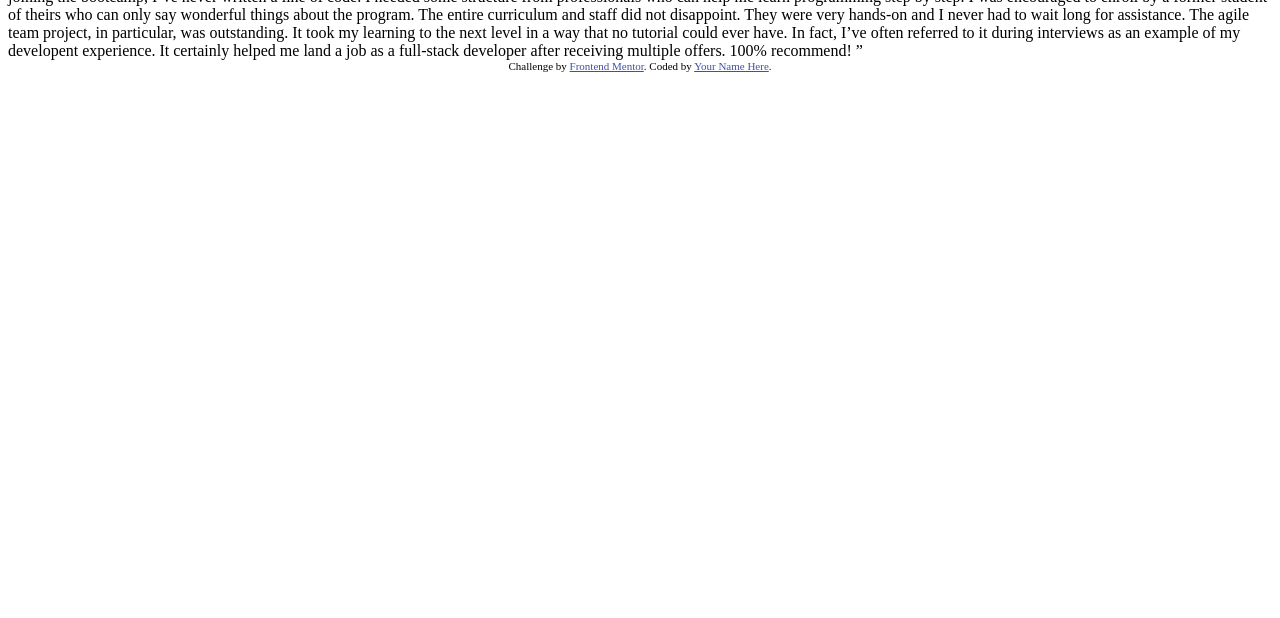
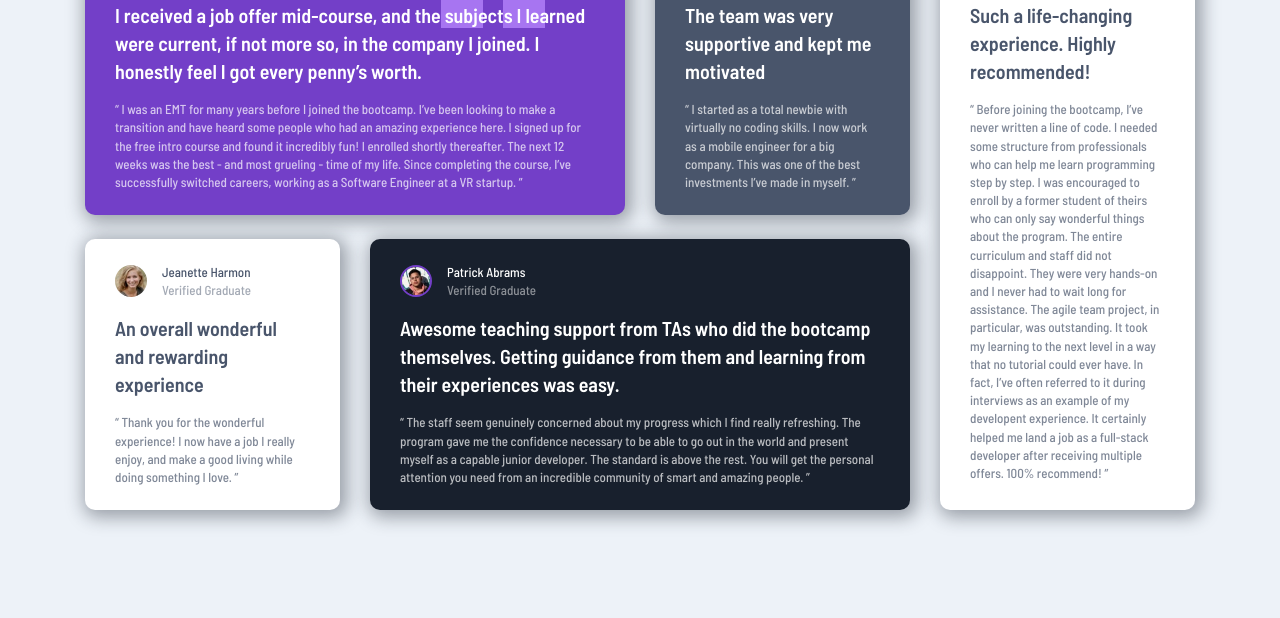
Before and after one commit to axevldk/Testimonial-Grid-Section-main, a plain HTML site: page index.html in a window 1280 px wide. Shown: the part 182-800 px from the top of the page. Drawn offline with Linux system fonts and the light colour scheme.

Commit message:
updated style and markup

```diff
--- a/index.html
+++ b/index.html
@@ -3,74 +3,92 @@
 <head>
   <meta charset="UTF-8">
   <meta name="viewport" content="width=device-width, initial-scale=1.0"> <!-- displays site properly based on user's device -->
-
   <link rel="icon" type="image/png" sizes="32x32" href="./images/favicon-32x32.png">
-
-  <title>Frontend Mentor | [Challenge Name Here]</title>
-
-  <!-- Feel free to remove these styles or customise in your own stylesheet 👍 -->
-  <style>
-    .attribution { font-size: 11px; text-align: center; }
-    .attribution a { color: hsl(228, 45%, 44%); }
-  </style>
+  <title>Frontend Mentor | Testimonial Grid Section Main</title>
+  <link rel="stylesheet" href="./css/style.css">
 </head>
 <body>
-  Daniel Clifford
-  Verified Graduate
-
-  I received a job offer mid-course, and the subjects I learned were current, if not more so,
-  in the company I joined. I honestly feel I got every penny’s worth.
-
-  “ I was an EMT for many years before I joined the bootcamp. I’ve been looking to make a
-  transition and have heard some people who had an amazing experience here. I signed up
-  for the free intro course and found it incredibly fun! I enrolled shortly thereafter.
-  The next 12 weeks was the best - and most grueling - time of my life. Since completing
-  the course, I’ve successfully switched careers, working as a Software Engineer at a VR startup. ”
-
-  Jonathan Walters
-  Verified Graduate
-
-  The team was very supportive and kept me motivated
-
-  “ I started as a total newbie with virtually no coding skills. I now work as a mobile engineer
-  for a big company. This was one of the best investments I’ve made in myself. ”
-
-  Jeanette Harmon
-  Verified Graduate
-
-  An overall wonderful and rewarding experience
-
-  “ Thank you for the wonderful experience! I now have a job I really enjoy, and make a good living
-  while doing something I love. ”
-
-  Patrick Abrams
-  Verified Graduate
-
-  Awesome teaching support from TAs who did the bootcamp themselves. Getting guidance from them and
-  learning from their experiences was easy.
-
-  “ The staff seem genuinely concerned about my progress which I find really refreshing. The program
-  gave me the confidence necessary to be able to go out in the world and present myself as a capable
-  junior developer. The standard is above the rest. You will get the personal attention you need from
-  an incredible community of smart and amazing people. ”
-
-  Kira Whittle
-  Verified Graduate
-
-  Such a life-changing experience. Highly recommended!
-
-  “ Before joining the bootcamp, I’ve never written a line of code. I needed some structure from
-  professionals who can help me learn programming step by step. I was encouraged to enroll by a former
-  student of theirs who can only say wonderful things about the program. The entire curriculum and staff
-  did not disappoint. They were very hands-on and I never had to wait long for assistance. The agile team
-  project, in particular, was outstanding. It took my learning to the next level in a way that no tutorial
-  could ever have. In fact, I’ve often referred to it during interviews as an example of my developent
-  experience. It certainly helped me land a job as a full-stack developer after receiving multiple offers.
-  100% recommend! ”
-
-  <div class="attribution">
-    Challenge by <a href="https://www.frontendmentor.io?ref=challenge" target="_blank">Frontend Mentor</a>.
-    Coded by <a href="#">Your Name Here</a>.
+  <div class="testimonial-container">
+    <div class="testimonial-card purple quoted" card-id="1">
+      <div class="testimonial-card__header">
+        <div class="testimonial-card__avatar">
+          <img src="./images/image-daniel.jpg" alt="Daniel Clifford">
+        </div>
+        <div class="testimonial-card__detail">
+          <p class="name">Daniel Clifford</p>
+          <p class="status">Verified Graduate</p>
+        </div>
+      </div>
+      <div class="testimonial-card__body">
+        <p class="testimonial-card__title">I received a job offer mid-course, and the subjects I learned were current, if not more so, in the company I joined. I honestly feel I got every penny’s worth.</p>
+        <p class="testimonial-card__description">“ I was an EMT for many years before I joined the bootcamp. I’ve been looking to make a transition and have heard some people who had an amazing experience here. I signed up for the free intro course and found it incredibly fun! I enrolled shortly thereafter. The next 12 weeks was the best - and most grueling - time of my life. Since completing the course, I’ve successfully switched careers, working as a Software Engineer at a VR startup. ”</p>
+      </div>
+      <div class="testimonial-card__footer"></div>
+    </div>
+    <div class="testimonial-card light-gray" card-id="2">
+      <div class="testimonial-card__header">
+        <div class="testimonial-card__avatar">
+          <img src="./images/image-jonathan.jpg" alt="Jonathan Walters">
+        </div>
+        <div class="testimonial-card__detail">
+          <p class="name">Jonathan Walters</p>
+          <p class="status">Verified Graduate</p>
+        </div>
+      </div>
+      <div class="testimonial-card__body">
+        <p class="testimonial-card__title">The team was very supportive and kept me motivated</p>
+        <p class="testimonial-card__description">“ I started as a total newbie with virtually no coding skills. I now work as a mobile engineer for a big company. This was one of the best investments I’ve made in myself. ”</p>
+      </div>
+      <div class="testimonial-card__footer"></div>
+    </div>
+    <div class="testimonial-card white" card-id="3">
+      <div class="testimonial-card__header">
+        <div class="testimonial-card__avatar">
+          <img src="./images/image-jeanette.jpg" alt="Jeanette Harmon">
+        </div>
+        <div class="testimonial-card__detail">
+          <p class="name">Jeanette Harmon</p>
+          <p class="status">Verified Graduate</p>
+        </div>
+      </div>
+      <div class="testimonial-card__body">
+        <p class="testimonial-card__title">An overall wonderful and rewarding experience</p>
+        <p class="testimonial-card__description">“ Thank you for the wonderful experience! I now have a job I really enjoy, and make a good living while doing something I love. ”</p>
+      </div>
+      <div class="testimonial-card__footer"></div>
+    </div>
+    <div class="testimonial-card dark-blue" card-id="4">
+      <div class="testimonial-card__header">
+        <div class="testimonial-card__avatar">
+          <img src="./images/image-patrick.jpg" alt="Patrick Abrams">
+        </div>
+        <div class="testimonial-card__detail">
+          <p class="name">Patrick Abrams</p>
+          <p class="status">Verified Graduate</p>
+        </div>
+      </div>
+      <div class="testimonial-card__body">
+        <p class="testimonial-card__title">Awesome teaching support from TAs who did the bootcamp themselves. Getting guidance from them and learning from their experiences was easy.</p>
+        <p class="testimonial-card__description">“ The staff seem genuinely concerned about my progress which I find really refreshing. The program gave me the confidence necessary to be able to go out in the world and present myself as a capable junior developer. The standard is above the rest. You will get the personal attention you need from an incredible community of smart and amazing people. ”</p>
+      </div>
+      <div class="testimonial-card__footer"></div>
+    </div>
+    <div class="testimonial-card white" card-id="5">
+      <div class="testimonial-card__header">
+        <div class="testimonial-card__avatar">
+          <img src="./images/image-kira.jpg" alt="Kira Whittle">
+        </div>
+        <div class="testimonial-card__detail">
+          <p class="name">Kira Whittle</p>
+          <p class="status">Verified Graduate</p>
+        </div>
+      </div>
+      <div class="testimonial-card__body">
+        <p class="testimonial-card__title">Such a life-changing experience. Highly recommended!</p>
+        <p class="testimonial-card__description">“ Before joining the bootcamp, I’ve never written a line of code. I needed some structure from professionals who can help me learn programming step by step. I was encouraged to enroll by a former student of theirs who can only say wonderful things about the program. The entire curriculum and staff did not disappoint. They were very hands-on and I never had to wait long for assistance. The agile team project, in particular, was outstanding. It took my learning to the next level in a way that no tutorial could ever have. In fact, I’ve often referred to it during interviews as an example of my developent experience. It certainly helped me land a job as a full-stack developer after receiving multiple offers. 100% recommend! ”</p>
+      </div>
+      <div class="testimonial-card__footer"></div>
+    </div>
   </div>
 </body>
 </html>
--- /dev/null
+++ b/scss/style.scss
@@ -0,0 +1,151 @@
+@import url("https://fonts.googleapis.com/css2?family=Barlow+Semi+Condensed:wght@500;600&display=swap");
+
+$break-tablet: 767px;
+$break-laptop: 1023px;
+
+@mixin respond-to($media) {
+  @if $media == tablet {
+    @media (max-width: $break-tablet) { @content; }
+  }
+  @else if $media == laptop {
+    @media (max-width: $break-laptop) { @content; }
+  }
+}
+
+@mixin card( $card-id ) {
+  &[card-id="#{$card-id}"] {
+    grid-area: card-#{$card-id};
+  }
+}
+
+* {
+  box-sizing: border-box;
+}
+
+$bg-color: #edf2f8;
+$purple: #733fc8;
+$dark-blue: #18202d;
+$light-gray: #49556b;
+
+html, body {
+  margin: 0;
+  font-family: 'Barlow Semi Condensed';
+  font-size: 18px;
+  @include respond-to(tablet) {
+    font-size: 13px;
+  }
+}
+p {
+  margin: 0;
+  font-size: 13px;
+}
+ul, ol {
+  margin: 0;
+  padding: 0;
+  list-style: none;
+}
+body {
+  display: flex;
+  align-items: center;
+  min-height: 100vh;
+  line-height: 1.4;
+  background: $bg-color;
+}
+.testimonial {
+  &-container {
+    margin: 40px auto;
+    max-width: 1158px;
+    padding: 0 24px;
+    display: grid;
+    grid-template-columns: repeat(4, 1fr);
+    grid-template-rows: auto;
+    grid-template-areas:
+      "card-1 card-1 card-2 card-5"
+      "card-3 card-4 card-4 card-5";
+    column-gap: 30px;
+    row-gap: 24px;
+    @include respond-to(laptop) {
+      grid-template-columns: repeat(3, 1fr);
+      grid-template-areas:
+        "card-1 card-1 card-2"
+        "card-3 card-4 card-4"
+        "card-5 card-5 card-5";
+    }
+    @include respond-to(tablet) {
+      grid-template-columns: repeat(1, 1fr);
+      grid-template-areas: "card-1" "card-2" "card-3" "card-4" "card-5";
+    }
+  }
+  &-card {
+    border-radius: 10px;
+    padding: 24px 30px;
+    box-shadow: 3px 3px 18px 4px rgba($dark-blue,0.4);
+    @for $i from 1 to 6 {
+      @include card($i);
+    }
+    &.white {
+      background-color: white;
+      color: $light-gray;
+    }
+    &.purple {
+      background-color: $purple;
+      color: white;
+    }
+    &.light-gray {
+      background-color: $light-gray;
+      color: white;
+    }
+    &.dark-blue {
+      background-color: $dark-blue;
+      color: white;
+    }
+    &.quoted {
+      background-image: url(../images/bg-pattern-quotation.svg);
+      background-repeat: no-repeat;
+      background-position: right 80px top 0;
+      @include respond-to(tablet) {
+        background-position: right 24px top 0;
+      }
+    }
+    &__header {
+      display: flex;
+      align-items: center;
+      margin-bottom: 15px;
+    }
+    &__avatar {
+      width: 32px;
+      height: 32px;
+      margin-right: 15px;
+      border-radius: 50%;
+      border: 2px solid rgba(white,0.5);
+      overflow: hidden;
+      line-height: 0;
+      img {
+        max-width: 100%;
+      }
+    }
+    &__detail {
+      .status {
+        opacity: 0.5;
+      }
+    }
+    &__title {
+      font-size: 20px;
+      margin-bottom: 15px;
+      font-weight: bold;
+    }
+    &__description {
+      opacity: 0.7;
+    }
+    &.dark-blue {
+      .testimonial-card__avatar {
+        border: 2px solid $purple;
+      }
+    }
+    &.white {
+      .testimonial-card__avatar {
+        border: none;
+      }
+    }
+  }
+}
```
Also changed, not shown: css/style.css (added), 1 other file.
